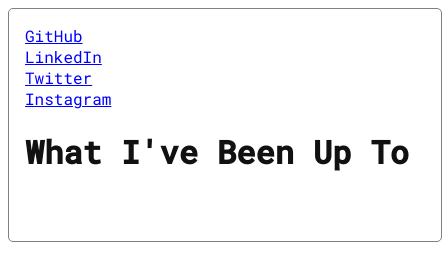
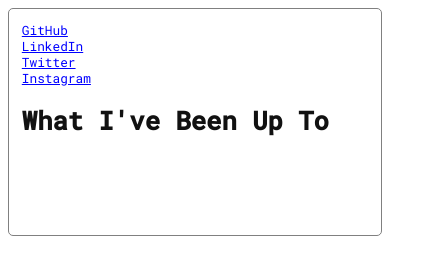
Before and after one commit to vimeh/vimeh.github.io, a Gatsby site: page / in a window 390 px wide. Shown: the whole page, 442 px wide, since content can reach past the window. Built offline with nearby package versions, Linux system fonts and the light colour scheme; Gatsby itself is replaced by a stand-in of ours.

Commit message:
min width for mobile devices

```diff
--- a/package.json
+++ b/package.json
@@ -13,10 +13,7 @@
 		"gatsby-transformer-sharp": "^3.0.0",
 		"sharp": "^0.27.2"
 	},
-	"devDependencies": {
-		"gh-pages": "^3.1.0"
-	},
 	"scripts": {
-		"deploy": "gatsby build && gh-pages -d public -b main"
+		"deploy": "gatsby clean && gatsby build && cp -r public/* ../vimeh.github.io"
 	}
 }
--- a/src/styles/global.css
+++ b/src/styles/global.css
@@ -7,12 +7,12 @@ div {
 
 body {
   font-family: 'Roboto Mono', monospace;
-  font-size: 100%;
+  font-size: 80%;
   /* font-weight: 500; */
   background-color: white;
   color: #111;
   /* width: 90%; */
-  min-width: 400px;
+  min-width: 200px;
   /* max-width: 1000px; */
   min-height: 200px;
   padding: 1em;
```
